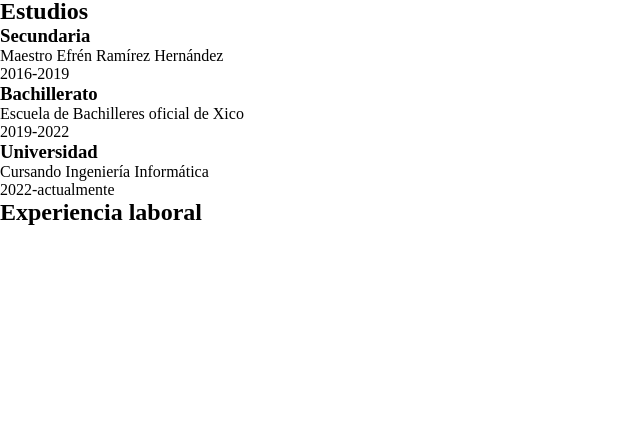
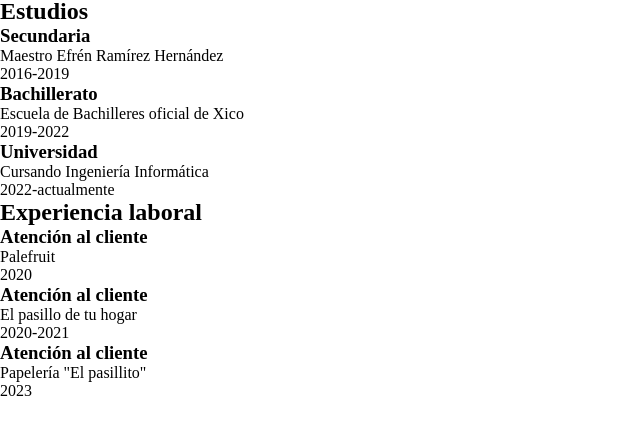
Before and after one commit to SrDaniel7/25-web-b-sur, a plain HTML site: page index.html in a window 1280 px wide. Shown: the part 93-528 px from the top of the page, without its empty margins (0-640 px from the left). Drawn offline with Linux system fonts and the light colour scheme.

Commit message:
actualizado

```diff
--- a/index.html
+++ b/index.html
@@ -42,6 +42,21 @@
     </section>
     <section>
       <h2>Experiencia laboral</h2>
+      <section>
+        <h3>Atención al cliente</h3>
+        <p>Palefruit</p>
+        <span>2020</span>
+      </section>
+      <section>
+        <h3>Atención al cliente</h3>
+        <p>El pasillo de tu hogar</p>
+        <span>2020-2021</span>
+      </section>
+      <section>
+        <h3>Atención al cliente</h3>
+        <p>Papelería "El pasillito"</p>
+        <span>2023</span>
+      </section>
       <p>
         <span></span>
       </p>
```
